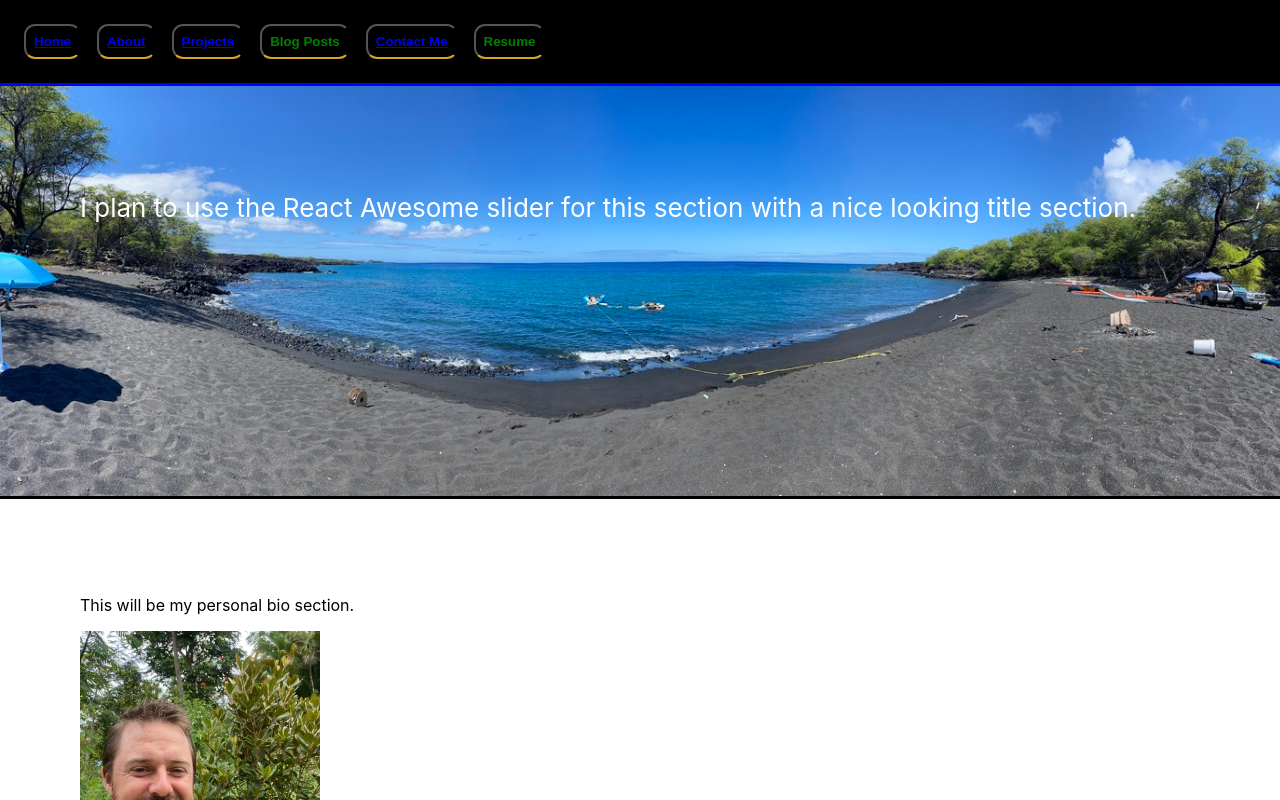
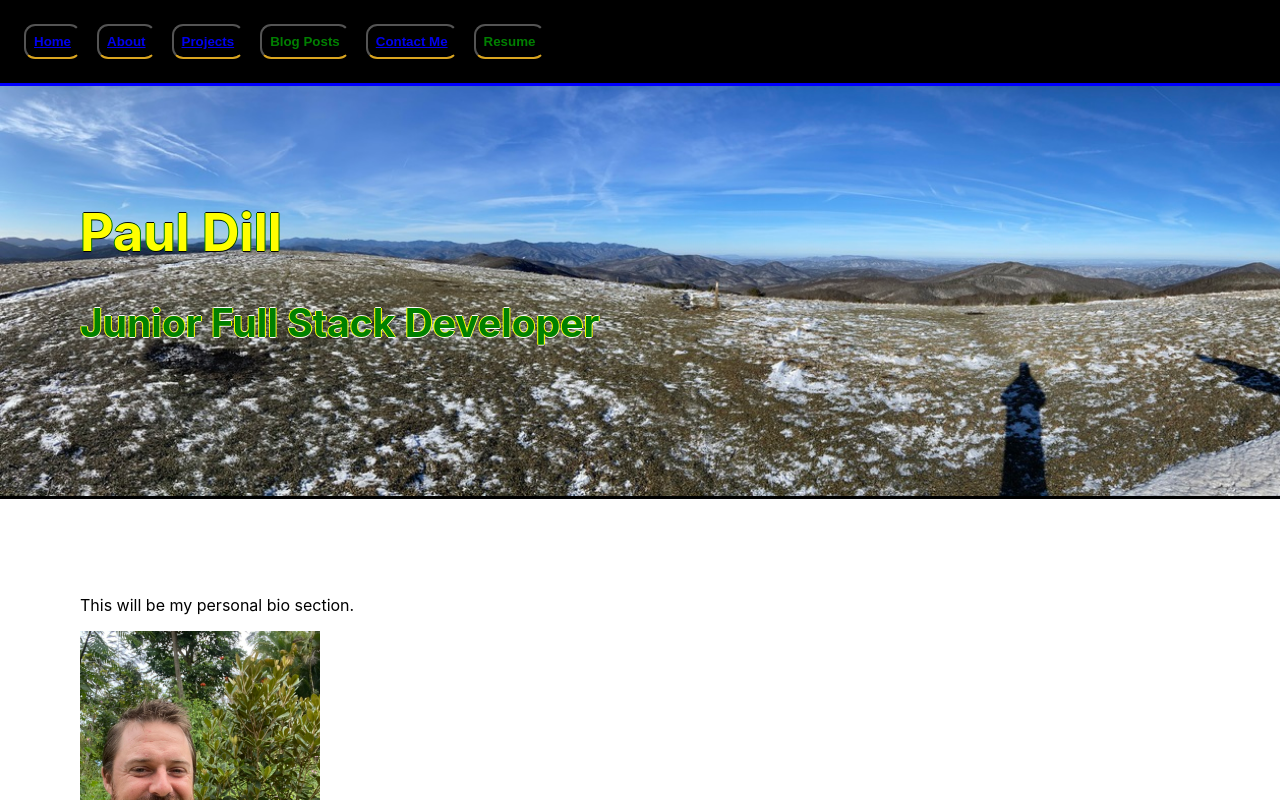
Before and after one commit to Dillweed5446/portfolio_2.0, a React (Create React App) app in the folder front-end/: page / in a window 1280 px wide. Shown: the top 800 px of the page. Built offline with nearby package versions, Linux system fonts and the light colour scheme.

Commit message:
:art: Photo header with transitions

```diff
--- a/front-end/src/App.tsx
+++ b/front-end/src/App.tsx
@@ -11,7 +11,10 @@ function App () {
     <div className="App">
       <HeaderBar />
       <header className="App-header">
-        <PhotoHeader />
+        <PhotoHeader>
+          <h1 style={{ color: 'yellow', textShadow: '-1px 0 green, 0 1px black, 1px 0 green, 0 -1px black' }}>Paul Dill</h1>
+          <h2 style={{ color: 'green', textShadow: '-1px 0 yellow, 0 1px white, 1px 0 yellow, 0 -1px white' }}>Junior Full Stack Developer</h2>
+        </PhotoHeader>
       </header>
       <body>
         <PersonalBio />
--- a/front-end/src/photoHead.tsx
+++ b/front-end/src/photoHead.tsx
@@ -1,44 +1,45 @@
-import React/*, { useEffect, useState } */ from 'react'
+import React, { useEffect, useState } from 'react'
 import { SectionContainer } from './bio'
-// import hualalaiCaldera from './resized_photos/hualalai_caldera_resize.JPEG'
-// import hualalai from './resized_photos/hualalai_resize.JPEG'
-// import hualalaiSunrise from './resized_photos/hualalai_sunrise_resize.JPEG'
-// import kawikaSunrise from './resized_photos/kawika_sunrise_resize.JPEG'
-// import kohalaField from './resized_photos/kohala_field_resize.JPEG'
-// import kohalaMorning from './resized_photos/kohala_morning_resize.JPEG'
-// import maunaKeaSunset from './resized_photos/mauna_kea_sunset_resize.JPEG'
-// import maunaLoaCaldera from './resized_photos/mauna_loa_caldera_resize.JPEG'
-// import maunaLoaRoad from './resized_photos/mauna_loa_road_resize.JPEG'
-// import maxPatch from './resized_photos/max_patch_resize.JPEG'
-// import maxPatch2 from './resized_photos/max_patch2_resize.JPEG'
+import hualalaiCaldera from './resized_photos/hualalai_caldera_resize.JPEG'
+import hualalaiSunrise from './resized_photos/hualalai_sunrise_resize.JPEG'
+import kawikaSunrise from './resized_photos/kawika_sunrise_resize.JPEG'
+import kohalaField from './resized_photos/kohala_field_resize.JPEG'
+import kohalaMorning from './resized_photos/kohala_morning_resize.JPEG'
+import maunaKeaSunset from './resized_photos/mauna_kea_sunset_resize.JPEG'
+import maunaLoaCaldera from './resized_photos/mauna_loa_caldera_resize.JPEG'
+import maunaLoaRoad from './resized_photos/mauna_loa_road_resize.JPEG'
+import maxPatch from './resized_photos/max_patch_resize.JPEG'
+import maxPatch2 from './resized_photos/max_patch2_resize.JPEG'
 import okoeBay from './resized_photos/okoe_bay_resize.JPEG'
-// import umi from './resized_photos/umi_resize.JPEG'
+import umi from './resized_photos/umi_resize.JPEG'
 interface Props {
-    className?: string
+    className?: string,
+    children: React.ReactNode
 }
 
-// Ask Alex about this.
-// declare let imageInterval: number // This works according to the TSC compiler, but react runtime doesn't accept it.
+export default function PhotoHeader ({ className, children }: Props) {
+  const [currentIndex, setCurrentIndex] = useState<number>(0)
 
-export default function PhotoHeader ({ className }: Props) {
-  // const [currentIndex, setCurrentIndex] = useState<number>(0)
+  const imageArray = [hualalaiCaldera, maunaKeaSunset, maxPatch2, maunaLoaRoad, hualalaiSunrise, okoeBay,
+    kawikaSunrise, kohalaField, kohalaMorning, maunaLoaCaldera, maxPatch, umi]
 
-  // const imageArray = [hualalaiCaldera, hualalai, hualalaiSunrise, kawikaSunrise,
-  //   kohalaField, kohalaMorning, maunaKeaSunset, maunaLoaCaldera, maunaLoaRoad,
-  //   maxPatch, maxPatch2, okoeBay, umi]
-
-  // useEffect(() => {
-  //   imageInterval = window.setInterval(() => {
-  //     if (currentIndex === imageArray.length - 1) {
-  //       setCurrentIndex(0)
-  //     } else { setCurrentIndex(currentIndex + 1) }
-  //   }, 5000)
-  //   clearInterval(imageInterval)
-  // }, [])
+  useEffect(() => {
+    window.setTimeout(() => {
+      if (currentIndex === imageArray.length - 1) {
+        setCurrentIndex(0)
+      } else { setCurrentIndex(currentIndex + 1) }
+    }, 2000)
+  }, [currentIndex])
 
   return (
-<SectionContainer style={{ backgroundImage: `url(${okoeBay})`, height: '250px', backgroundSize: 'cover', backgroundRepeat: 'no-repeat' }}>
-    <p>I plan to use the React Awesome slider for this section with a nice looking title section.</p>
+<SectionContainer style={{
+  backgroundImage: `url(${imageArray[currentIndex]})`,
+  transition: 'left 1s ease-in-out, background-image ease-out 1s',
+  height: '250px',
+  backgroundSize: 'cover',
+  backgroundRepeat: 'no-repeat'
+}}>
+{children}
 </SectionContainer>
   )
 }
```
Also changed, not shown: front-end/src/resized_photos/hualalai_resize.JPEG (deleted).
